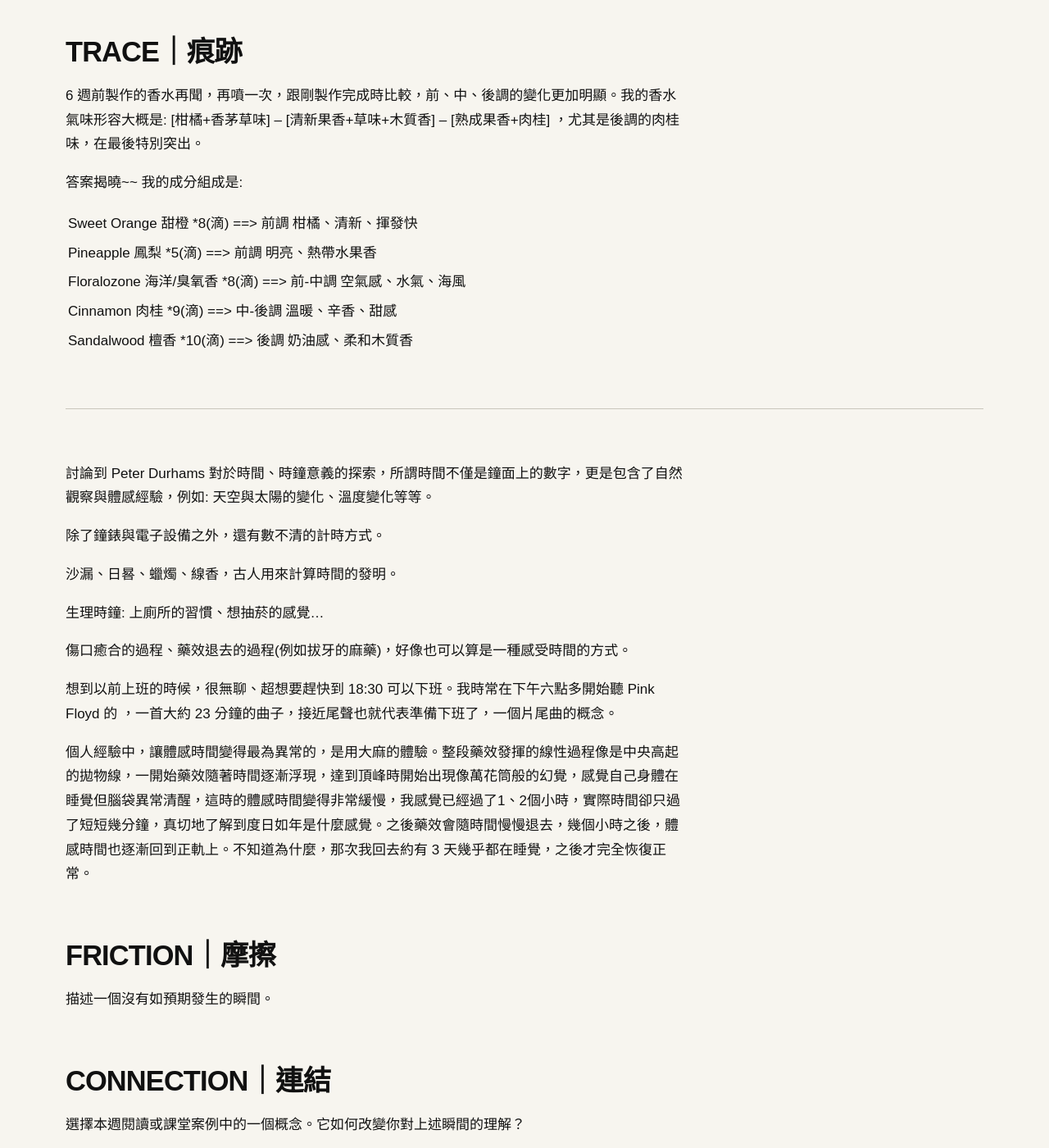
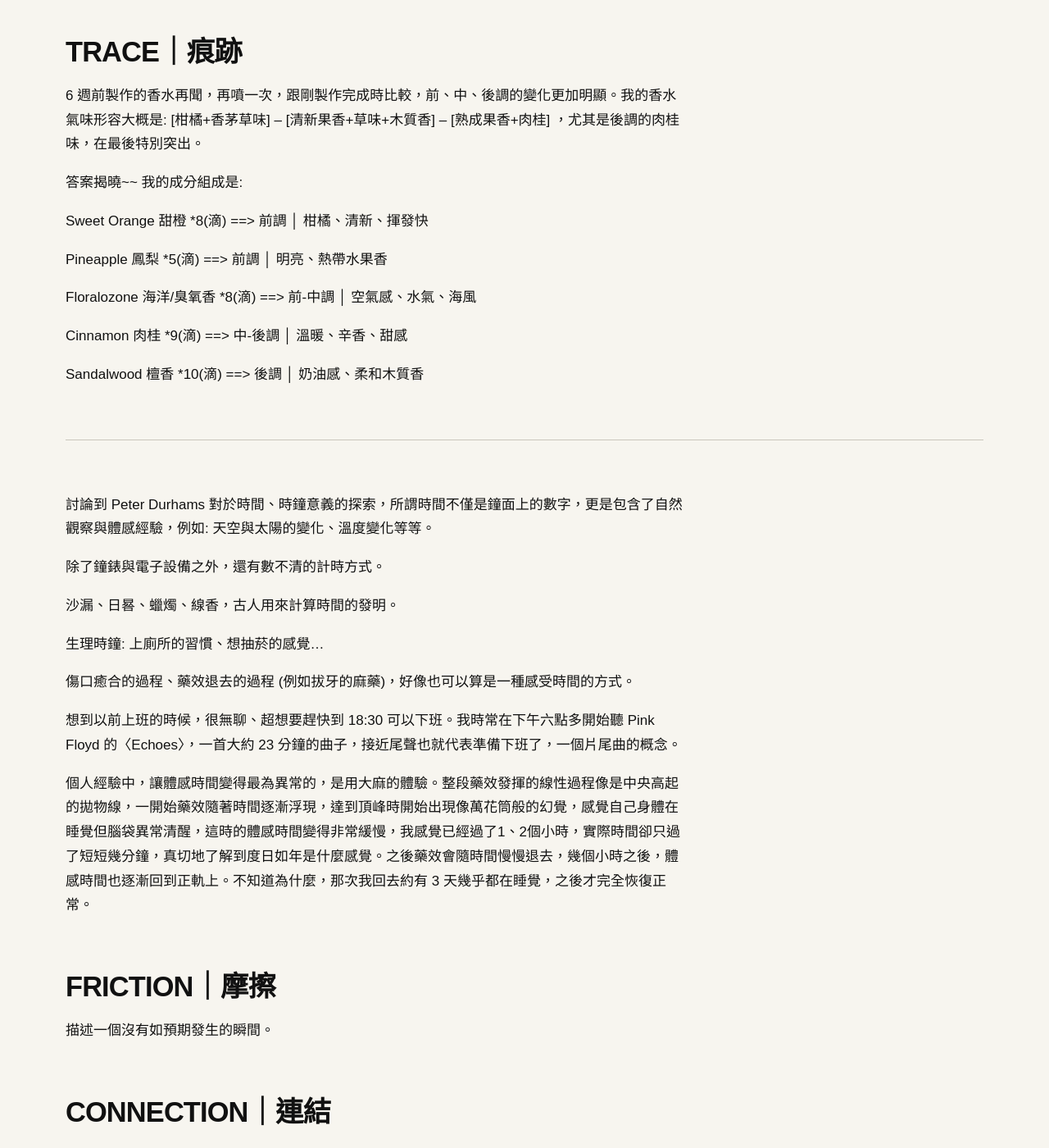
Before and after one commit to ivyjih/fieldworkarchive, a Jekyll site: the page built from weeks/week-10.md, in a window 1280 px wide and 1400 px high, scrolled down 495 px. Shown: the whole window at 82% size. Built offline with Jekyll 4.4.1, drawn with Linux system fonts in a browser that asks for light colours.

Commit message:
Update week-10.md

```diff
--- a/weeks/week-10.md
+++ b/weeks/week-10.md
@@ -16,15 +16,15 @@ permalink: /weeks/week-10/
 
 答案揭曉~~ 我的成分組成是:
 
-Sweet Orange 甜橙 *8(滴) ==> 前調 | 柑橘、清新、揮發快
+Sweet Orange 甜橙 *8(滴) ==> 前調 │ 柑橘、清新、揮發快
 
-Pineapple 鳳梨 *5(滴) ==> 前調 | 明亮、熱帶水果香
+Pineapple 鳳梨 *5(滴) ==> 前調 │ 明亮、熱帶水果香
 
-Floralozone 海洋/臭氧香 *8(滴) ==> 前-中調 | 空氣感、水氣、海風
+Floralozone 海洋/臭氧香 *8(滴) ==> 前-中調 │ 空氣感、水氣、海風
 
-Cinnamon 肉桂 *9(滴) ==> 中-後調 | 溫暖、辛香、甜感
+Cinnamon 肉桂 *9(滴) ==> 中-後調 │ 溫暖、辛香、甜感
 
-Sandalwood 檀香 *10(滴) ==> 後調 | 奶油感、柔和木質香
+Sandalwood 檀香 *10(滴) ==> 後調 │ 奶油感、柔和木質香
 
 ------
 
@@ -36,9 +36,9 @@ Sandalwood 檀香 *10(滴) ==> 後調 | 奶油感、柔和木質香
 
 生理時鐘: 上廁所的習慣、想抽菸的感覺...
 
-傷口癒合的過程、藥效退去的過程(例如拔牙的麻藥)，好像也可以算是一種感受時間的方式。
+傷口癒合的過程、藥效退去的過程 (例如拔牙的麻藥)，好像也可以算是一種感受時間的方式。
 
-想到以前上班的時候，很無聊、超想要趕快到 18:30 可以下班。我時常在下午六點多開始聽 Pink Floyd 的 <Echoes>，一首大約 23 分鐘的曲子，接近尾聲也就代表準備下班了，一個片尾曲的概念。
+想到以前上班的時候，很無聊、超想要趕快到 18:30 可以下班。我時常在下午六點多開始聽 Pink Floyd 的〈Echoes〉，一首大約 23 分鐘的曲子，接近尾聲也就代表準備下班了，一個片尾曲的概念。
 
 個人經驗中，讓體感時間變得最為異常的，是用大麻的體驗。整段藥效發揮的線性過程像是中央高起的拋物線，一開始藥效隨著時間逐漸浮現，達到頂峰時開始出現像萬花筒般的幻覺，感覺自己身體在睡覺但腦袋異常清醒，這時的體感時間變得非常緩慢，我感覺已經過了1、2個小時，實際時間卻只過了短短幾分鐘，真切地了解到度日如年是什麼感覺。之後藥效會隨時間慢慢退去，幾個小時之後，體感時間也逐漸回到正軌上。不知道為什麼，那次我回去約有 3 天幾乎都在睡覺，之後才完全恢復正常。
 
```
